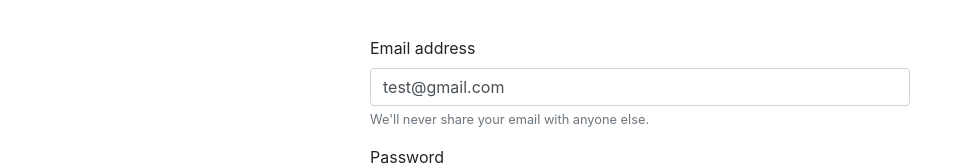
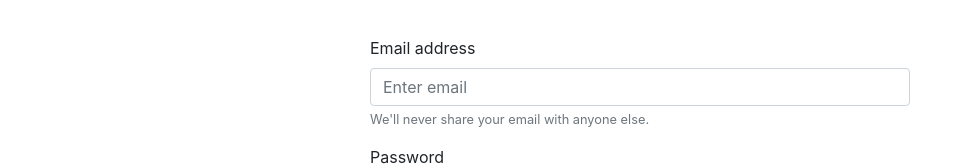
Before and after one commit to yashturmbekar/intelli-assignment, a React (Create React App) app: page /login in a window 1280 px wide. Shown: the part 166-332 px from the top of the page, without its empty margins (0-957 px from the left). Built offline with nearby package versions, Linux system fonts and the light colour scheme.

Commit message:
Final Changes

```diff
--- a/src/components/Login.js
+++ b/src/components/Login.js
@@ -6,8 +6,8 @@ class Login extends React.Component {
     constructor() {
         super();
         this.state = {
-            email: 'test@gmail.com',
-            password: '12345',
+            email: '',
+            password: '',
             isLoggedIn: false
         }
         this.handleEmailChange = this.handleEmailChange.bind(this)
```
